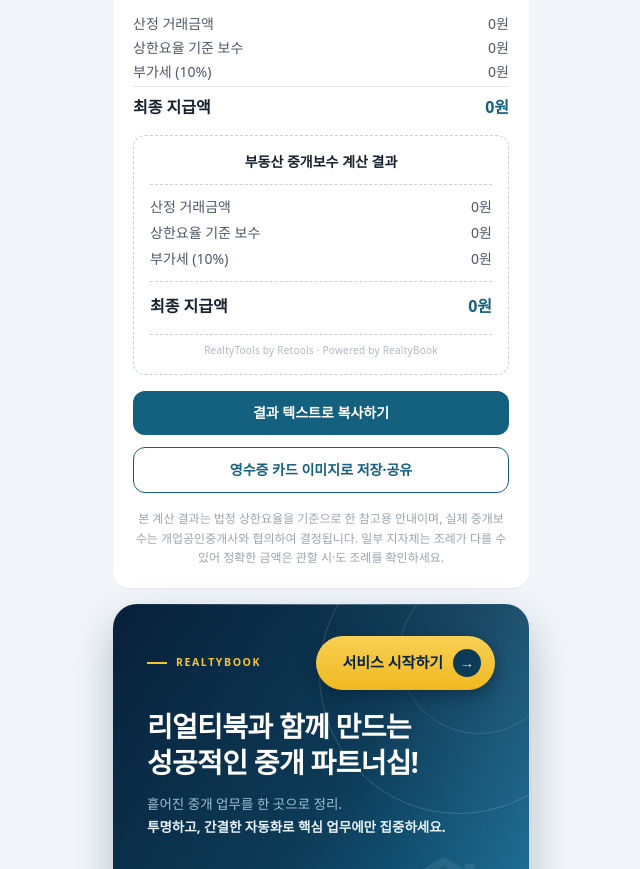
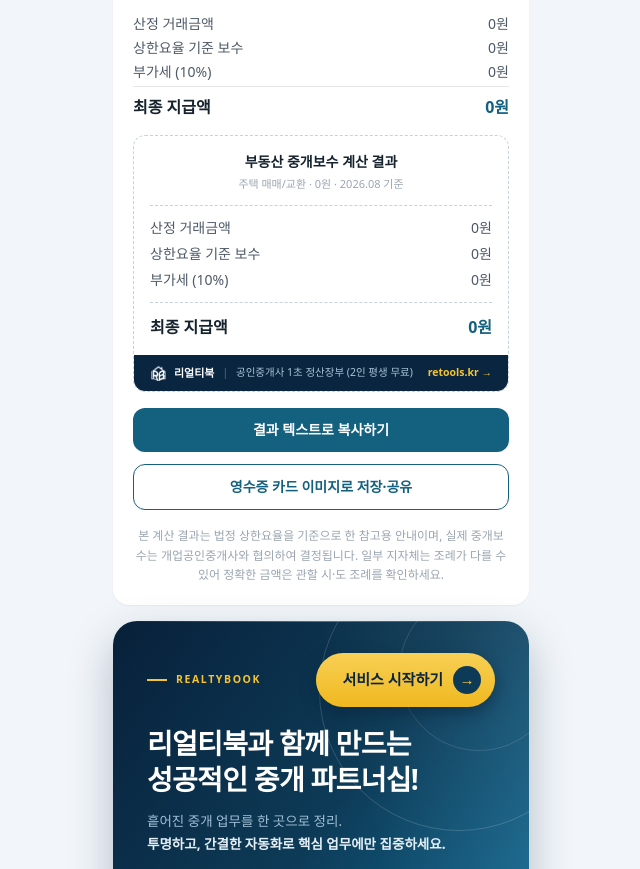
Before and after one commit to retools-labs/calc-realty, a Next.js app: page / in a window 1280 px wide. Shown: the part 840-1709 px from the top of the page, without its empty margins (319-959 px from the left). Built offline with nearby package versions, Linux system fonts and the light colour scheme.

Commit message:
feat: 영수증 카드 CTA 바 디자인 개선 + 기준정보 태그 추가

```diff
--- a/components/BrokerageFeeCalculator.tsx
+++ b/components/BrokerageFeeCalculator.tsx
@@ -50,9 +50,22 @@ export default function BrokerageFeeCalculator() {
   const officeFee = Math.round(result.appliedFee * (coBrokerage === "single" ? 0.5 : 1));
   const personalFee = Math.round(officeFee * (rsRate / 100));
 
+  const propertyLabel =
+    propertyType === "house"
+      ? "주택"
+      : propertyType === "officetelSmall"
+        ? "오피스텔(85㎡↓)"
+        : propertyType === "officetelOther"
+          ? "오피스텔"
+          : "토지·상가";
+  const dealLabel = dealType === "sale" ? "매매/교환" : isMonthly ? "월세" : "전세(임대차)";
+  const receiptSubtitle = useMemo(() => {
+    const now = new Date();
+    const ym = `${now.getFullYear()}.${String(now.getMonth() + 1).padStart(2, "0")}`;
+    return `${propertyLabel} ${dealLabel} · ${formatKRW(result.dealAmount)} · ${ym} 기준`;
+  }, [propertyLabel, dealLabel, result.dealAmount]);
+
   const shareText = useMemo(() => {
-    const dealLabel =
-      dealType === "sale" ? "매매/교환" : isMonthly ? "월세" : "전세(임대차)";
     const lines = [
       `[부동산 중개보수 계산 결과]`,
       `매물유형: ${result.bracketLabel}`,
@@ -306,7 +319,14 @@ export default function BrokerageFeeCalculator() {
       )}
 
       <div className="mt-4">
-        <ReceiptCard ref={receiptRef} title="부동산 중개보수 계산 결과" lines={receiptLines} total={result.totalWithVat} totalLabel="최종 지급액" />
+        <ReceiptCard
+          ref={receiptRef}
+          title="부동산 중개보수 계산 결과"
+          subtitle={receiptSubtitle}
+          lines={receiptLines}
+          total={result.totalWithVat}
+          totalLabel="최종 지급액"
+        />
       </div>
 
       <button
--- a/components/MovingCostCalculator.tsx
+++ b/components/MovingCostCalculator.tsx
@@ -83,6 +83,14 @@ export default function MovingCostCalculator() {
 
   const lines = dealKind === "sale" ? saleResult.lines : leaseResult.lines;
   const total = dealKind === "sale" ? saleResult.total : leaseResult.total;
+
+  const receiptSubtitle = useMemo(() => {
+    const now = new Date();
+    const ym = `${now.getFullYear()}.${String(now.getMonth() + 1).padStart(2, "0")}`;
+    const dealLabel = dealKind === "sale" ? "매매(내 집 마련)" : "전월세(이사)";
+    const amount = dealKind === "sale" ? price : deposit;
+    return `${dealLabel} · ${formatKRW(amount)} · ${ym} 기준`;
+  }, [dealKind, price, deposit]);
 
   const shareText = useMemo(() => {
     const header = dealKind === "sale" ? "[부동산 취득 총 필요자금 영수증]" : "[전월세 입주 총 필요자금 영수증]";
@@ -224,6 +232,7 @@ export default function MovingCostCalculator() {
         <ReceiptCard
           ref={receiptRef}
           title={dealKind === "sale" ? "부동산 취득 총 필요자금 영수증" : "전월세 입주 총 필요자금 영수증"}
+          subtitle={receiptSubtitle}
           lines={lines}
           total={total}
         />
--- a/components/ReceiptCard.tsx
+++ b/components/ReceiptCard.tsx
@@ -10,6 +10,7 @@ export interface ReceiptLine {
 
 interface Props {
   title: string;
+  subtitle?: string; // 상단 기준정보 태그. 예: "주택 매매 · 1억원 · 2026.08 기준"
   lines: ReceiptLine[];
   total: number;
   totalLabel?: string;
@@ -19,12 +20,16 @@ interface Props {
 // ShareReceiptButton과 짝을 이뤄, 이 카드를 그대로 이미지로 캡처해 다운로드/공유한다.
 // forwardRef로 감싼 이유는 html2canvas가 캡처할 실제 DOM 노드가 필요하기 때문.
 const ReceiptCard = forwardRef<HTMLDivElement, Props>(function ReceiptCard(
-  { title, lines, total, totalLabel = "합계" },
+  { title, subtitle, lines, total, totalLabel = "합계" },
   ref
 ) {
   return (
-    <div ref={ref} className="rounded-xl border border-dashed border-[#C7D2DB] bg-white p-4">
+    <div ref={ref} className="overflow-hidden rounded-xl border border-dashed border-[#C7D2DB] bg-white">
+      <div className="p-4">
         <div className="text-center text-sm font-bold text-[#16232E]">{title}</div>
+        {subtitle && (
+          <div className="mt-1 text-center text-[11px] text-[#9AA5B1]">{subtitle}</div>
+        )}
         <div className="mt-3 space-y-1.5 border-t border-dashed border-[#C7D2DB] pt-3">
           {lines.map((l) => (
             <div key={l.label} className="flex justify-between text-sm text-[#4E5968]">
@@ -37,8 +42,16 @@ const ReceiptCard = forwardRef<HTMLDivElement, Props>(function ReceiptCard(
           <span>{totalLabel}</span>
           <span className="text-[#14607F]">{formatKRW(total)}</span>
         </div>
-      <div className="mt-4 border-t border-dashed border-[#C7D2DB] pt-2 text-center text-[10px] tracking-wide text-[#B0B8C1]">
-        RealtyTools by Retools · Powered by RealtyBook
+      </div>
+      {/* eslint-disable-next-line @next/next/no-img-element */}
+      <div className="flex items-center gap-2 bg-[#0A2540] px-4 py-2.5">
+        <img src="/icons/rb-mark-white.png" alt="" className="h-4 w-4 shrink-0" />
+        <span className="shrink-0 text-[11px] font-bold text-white">리얼티북</span>
+        <span className="shrink-0 text-[10px] text-[#5b7185]">|</span>
+        <span className="min-w-0 flex-1 truncate text-[10.5px] text-[#a9c2d6]">
+          공인중개사 1초 정산장부 (2인 평생 무료)
+        </span>
+        <span className="shrink-0 text-[10.5px] font-semibold text-[#f5c433]">retools.kr →</span>
       </div>
     </div>
   );
```
Also changed, not shown: 1 other file (tests, documents, lock files or other folders). Lines whose indentation alone changed are shown as unchanged.
